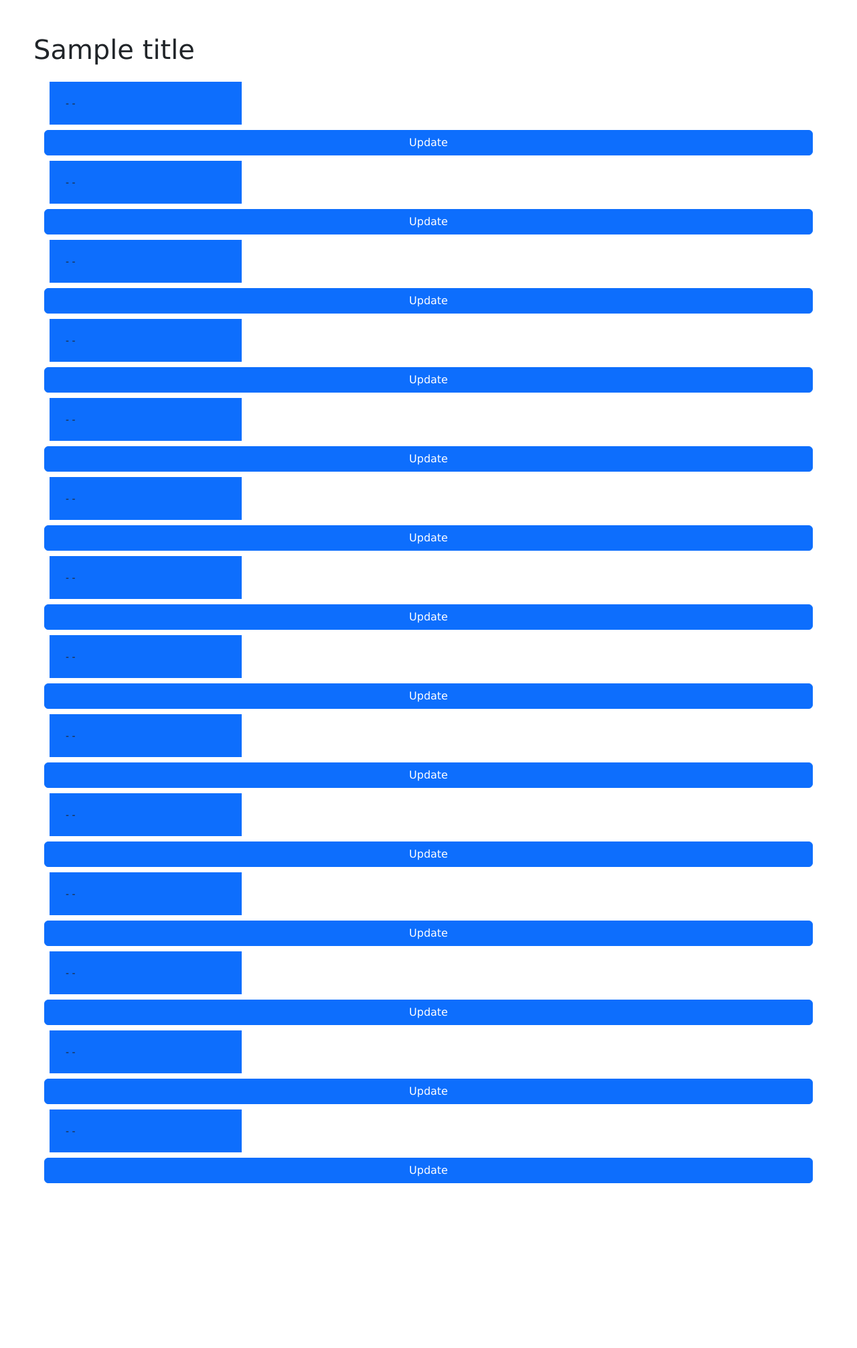
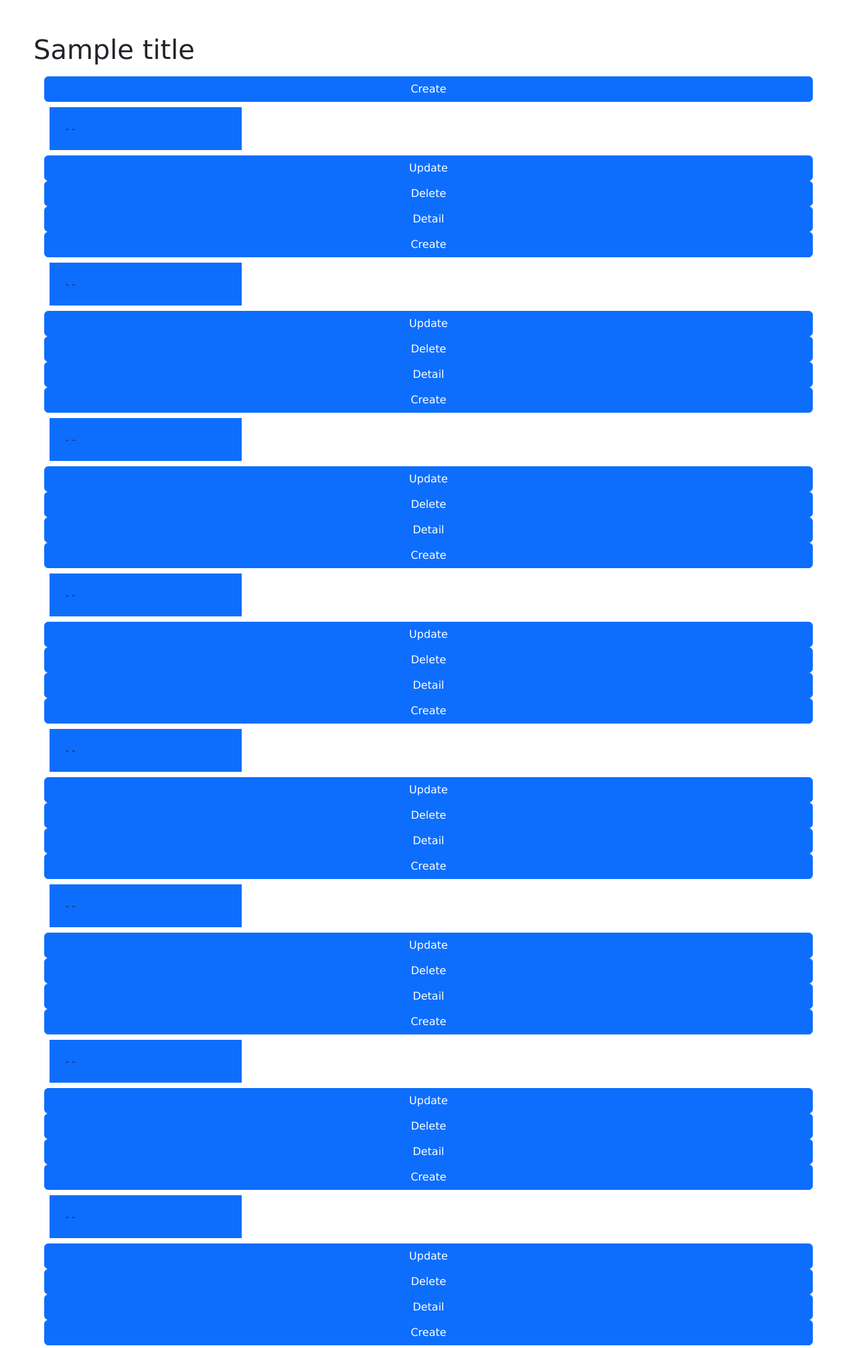
Before and after one commit to Mjmcarthur0917/f2db78mcarthur, a Node server app: template views/hunting.pug in a window 1280 px wide. Shown: the top 2012 px of the page at 67% size. Before the commit the page ends 1766 px from the top, so only its background shows below. Run offline with Node 20, Linux system fonts and the light colour scheme; the template is opened without the code that fills it: most values are stand-ins (such as "Sample title", 1, 10 or a date in 2020); some libraries are stand-ins or nearby versions.

Commit message:
completed parts 5 and 6

```diff
--- a/views/hunting.pug
+++ b/views/hunting.pug
@@ -5,11 +5,19 @@ block content
 
   - let items = results
   div(class="container-fluid mt-3")
+
     div(class="row m-1")
       each item in items
+        - let destination3 = `dispatch(\"/hunting/create?id=${item._id}\")`
+        button.btn( class="btn-primary ml-1", onclick= destination3) Create
         - let destination = `dispatch(\"/hunting/update?id=${item._id}\")`
         div(class="col-sm-3 bg-primary m-2 p-4") #{item.hunting_item} - #{item.hunting_item_price} - #{item.hunting_item_quantity}
         button.btn( class="btn-primary ml-1", onclick= destination) Update
+        - let destination2 = `dispatch(\"/hunting/delete?id=${item._id}\")`
+        button.btn( class="btn-primary ml-1", onclick= destination2) Delete
+        - let destination4 = `dispatch(\"/hunting/detail?id=${item._id}\")`
+        button.btn( class="btn-primary ml-1", onclick= destination4) Detail
+
 
   script.
     function dispatch(path){
```
